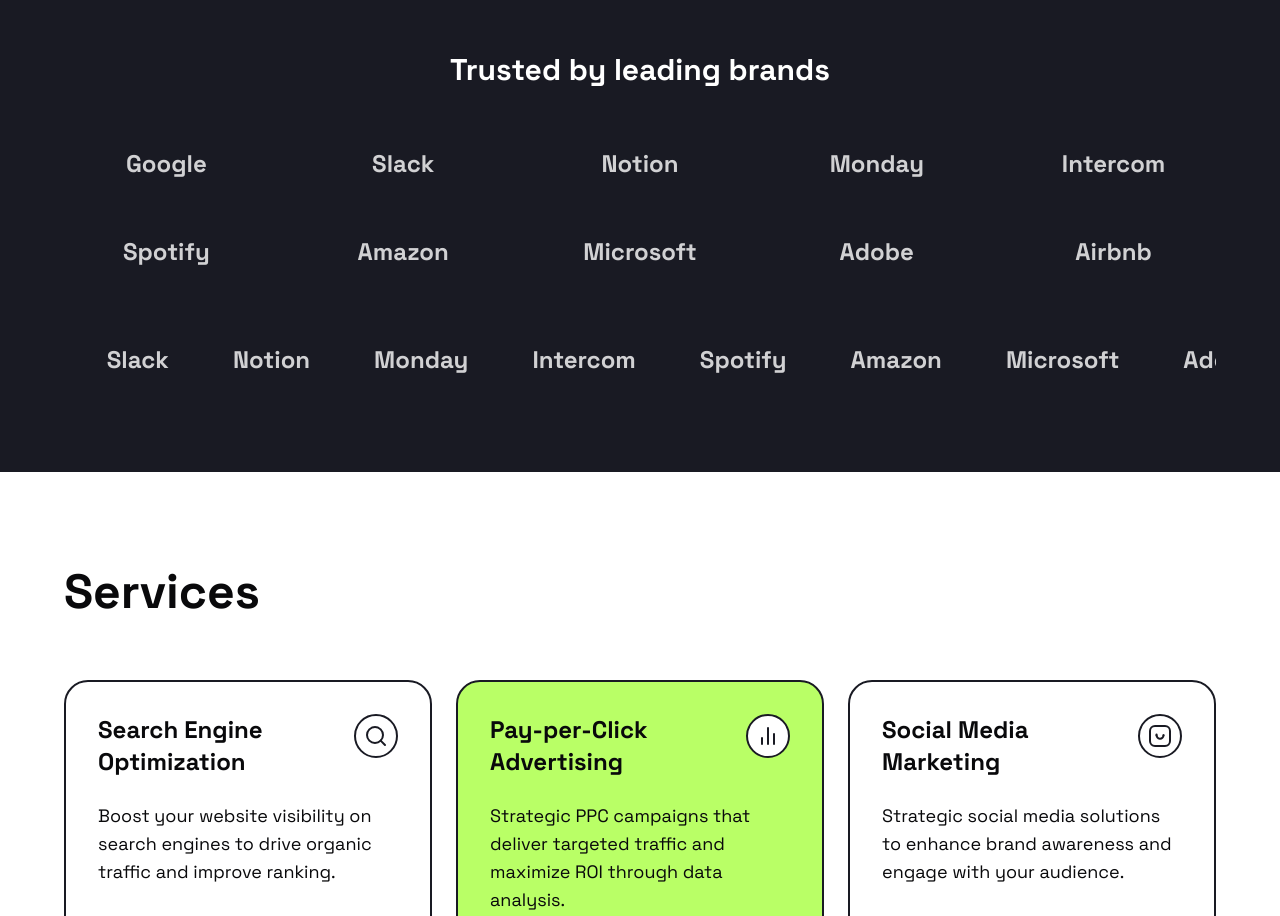
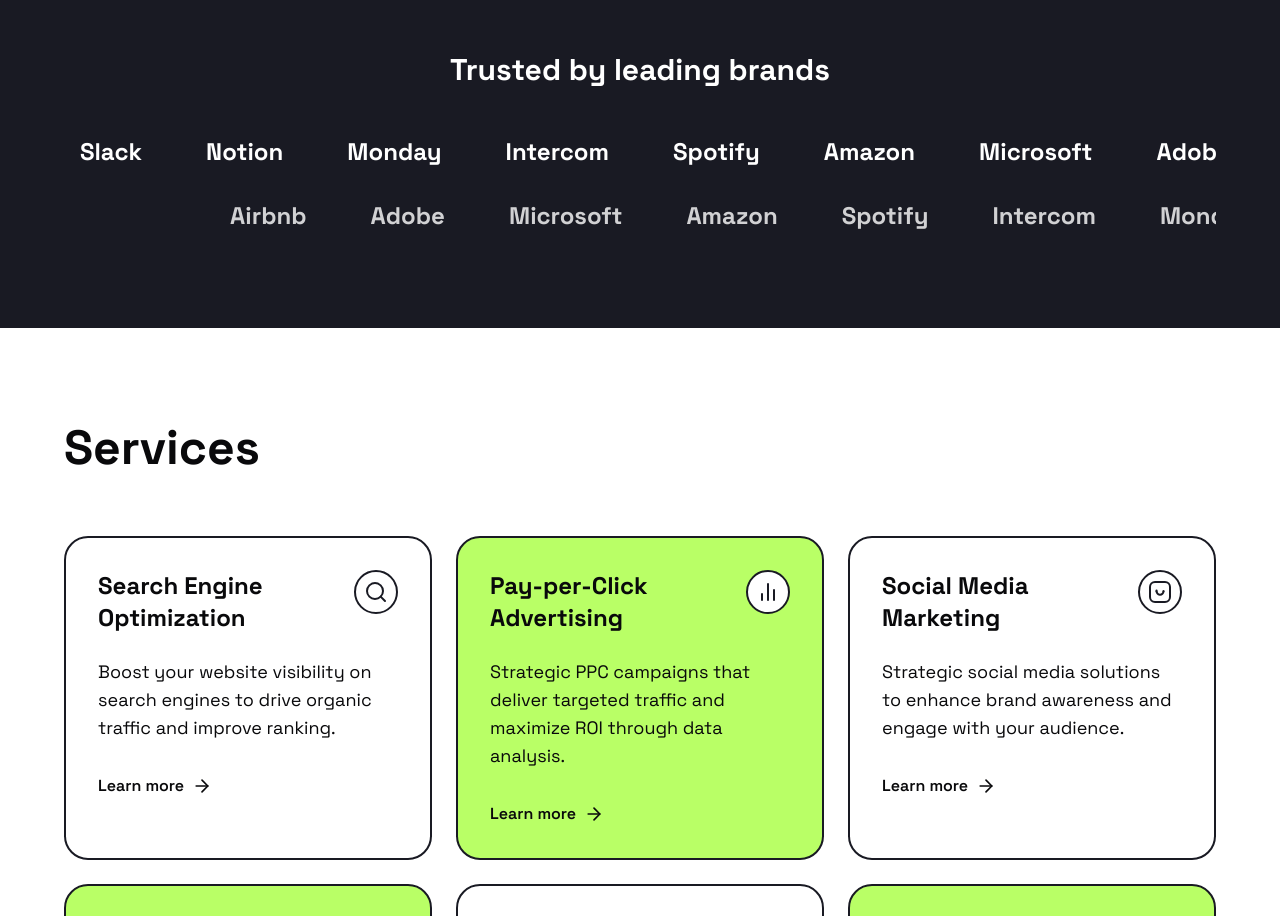
Before and after one commit to taufiqkml55/positive-landing-universe, a React (Vite) app: page / in a window 1280 px wide. Shown: the part 780-1696 px from the top of the page. Built offline with nearby package versions, Linux system fonts and the light colour scheme.

Commit message:
Remove static client display
Removes the static display of clients on medium and larger screens.

```diff
--- a/src/components/Clients.tsx
+++ b/src/components/Clients.tsx
@@ -23,27 +23,11 @@ const Clients = () => {
           Trusted by leading brands
         </h2>
 
-        {/* Static display on medium and larger screens */}
-        <div className="hidden md:grid grid-cols-3 lg:grid-cols-5 gap-8 items-center justify-items-center">
-          {clients.slice(0, 10).map((client) => (
-            <div
-              key={client.id}
-              className="text-xl md:text-2xl font-bold text-white opacity-80 hover:opacity-100 hover:text-positivus-green transition-all duration-300 py-3"
-            >
-              {client.name}
-            </div>
-          ))}
-        </div>
+        {/* Scrolling banner for all screen sizes */}
+        <ScrollingBanner items={clients} direction="left" speed={30} className="mb-8" />
 
-        {/* Scrolling banner only on mobile */}
-        <div className="md:hidden">
-          <ScrollingBanner items={clients} direction="left" speed={35} />
-        </div>
-
-        {/* Hidden on small screens, shown on medium+ */}
-        <div className="hidden md:block mt-16">
-          <ScrollingBanner items={clients} direction="left" speed={25} className="opacity-80" />
-        </div>
+        {/* Secondary scrolling banner going in the opposite direction */}
+        <ScrollingBanner items={[...clients].reverse()} direction="right" speed={25} className="opacity-80" />
       </div>
     </section>
   );
```
